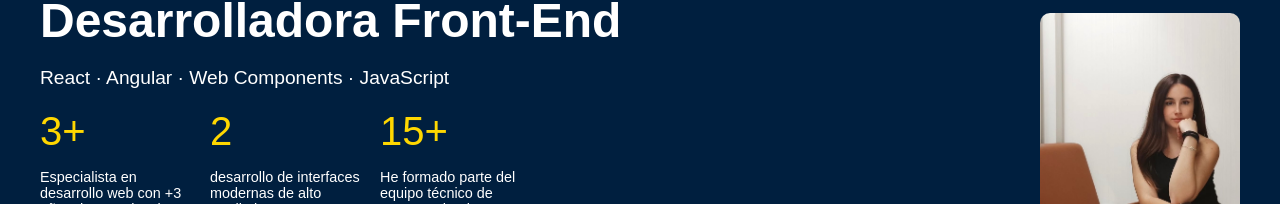
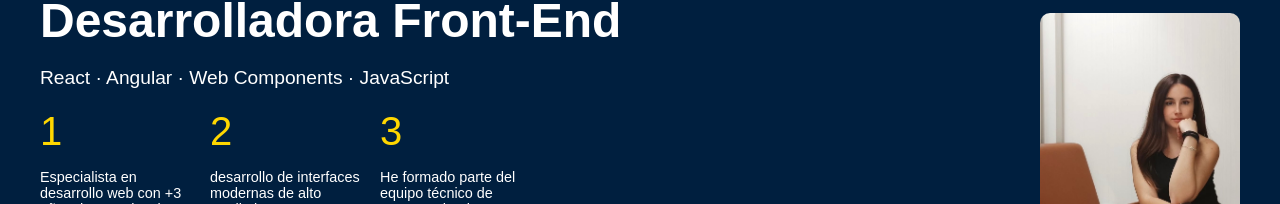
Before and after one commit to laulau162/PortfolioReact, a React (Create React App) app in the folder mi-portafolio/: page / in a window 1280 px wide. Shown: the part 199-403 px from the top of the page. Built offline with nearby package versions, Linux system fonts and the light colour scheme.

Commit message:
numeros header

```diff
--- a/mi-portafolio/src/App.js
+++ b/mi-portafolio/src/App.js
@@ -68,7 +68,7 @@ function App() {
           <p>React · Angular · Web Components · JavaScript</p>
           <div className="stats">
             <div className="stat">
-              <span className="stat-number">3+</span>
+              <span className="stat-number">1</span>
               <p>Especialista en desarrollo web con +3 años de experiencia.</p>
             </div>
             <div className="stat">
@@ -76,7 +76,7 @@ function App() {
               <p>desarrollo de interfaces modernas de alto rendimiento.</p>
             </div>
             <div className="stat">
-              <span className="stat-number">15+</span>
+              <span className="stat-number">3</span>
               <p>He formado parte del equipo técnico de BBVA Technology.</p>
             </div>
           </div>
```
